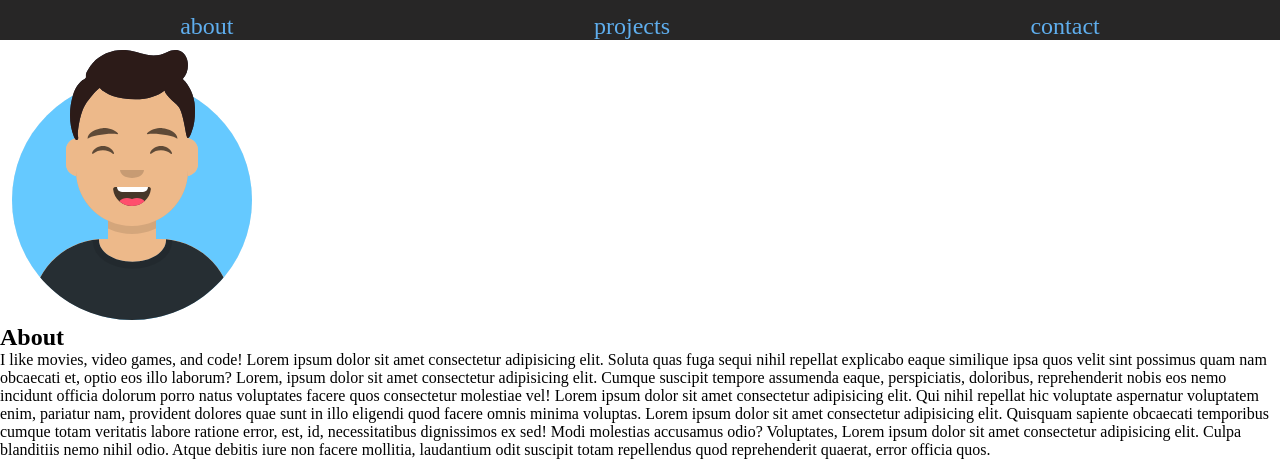
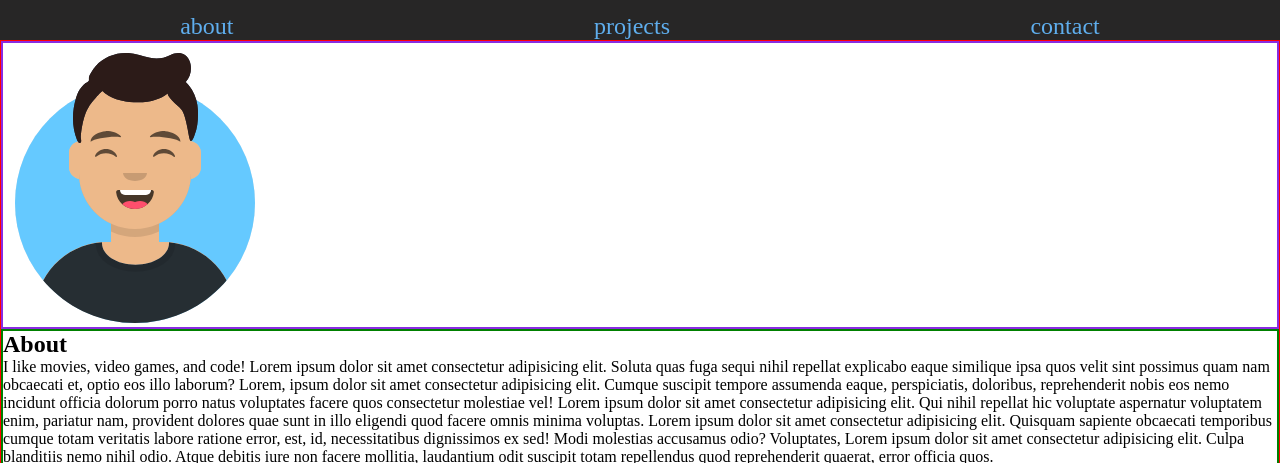
Before and after one commit to VMLujanJr/portfolio-vmlujanjr, a plain HTML site: page index.html in a window 1280 px wide. Shown: the part 164-627 px from the top of the page. Drawn offline with Linux system fonts and the light colour scheme; a web font is replaced by a local one.

Commit message:
initial about section classes

```diff
--- a/assets/css/stylesheet.css
+++ b/assets/css/stylesheet.css
@@ -138,6 +138,19 @@ header nav { /* fix sticky */
     background-position: center;
 } */
 
+/* About sec. - START */
+.about {
+    border: 1px solid red;
+}
+
+.about figure {
+    border: 2px solid blueviolet;
+}
+
+.profile-info {
+    border: 2px solid green;
+}
+
 /* Projects sec. - START */
 .projects {
     padding: var(--bpadding);
--- a/index.html
+++ b/index.html
@@ -52,15 +52,15 @@
             </section>
         </header>
 
-        <!-- Hero -->
-        <figure>
-            <img src="./assets/images/avatar.svg" alt="an avatar of the developer" />
-        </figure>
-
         <!-- Main Content -->
         <main>
             <!-- About -->
             <article id="about" class="about">
+                <!-- Profile -->
+                <figure>
+                    <img src="./assets/images/avatar.svg" alt="an avatar of the developer" />
+                </figure>
+                <section class="profile-info">
                     <h2>About</h2>
                     <p>
                         I like movies, video games, and code!
@@ -70,6 +70,7 @@
                         Lorem ipsum dolor sit amet consectetur adipisicing elit. Quisquam sapiente obcaecati temporibus cumque totam veritatis labore ratione error, est, id, necessitatibus dignissimos ex sed! Modi molestias accusamus odio? Voluptates,
                         Lorem ipsum dolor sit amet consectetur adipisicing elit. Culpa blanditiis nemo nihil odio. Atque debitis iure non facere mollitia, laudantium odit suscipit totam repellendus quod reprehenderit quaerat, error officia quos.
                     </p>
+                </section>
             </article>
             <!-- Projects -->
             <section id="projects" class="projects">
```
Lines whose indentation alone changed are shown as unchanged.
